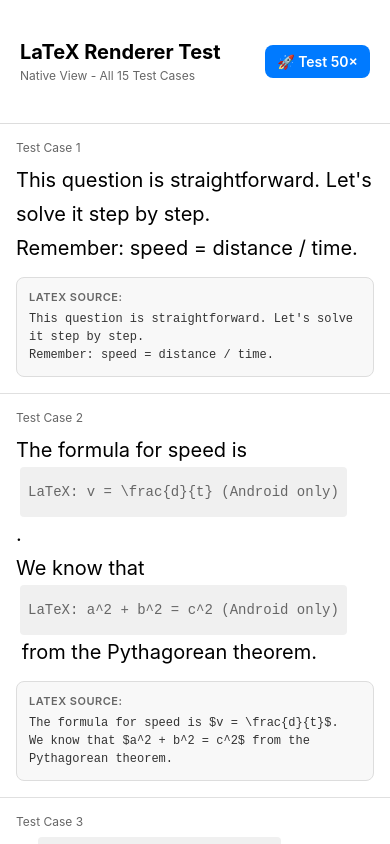
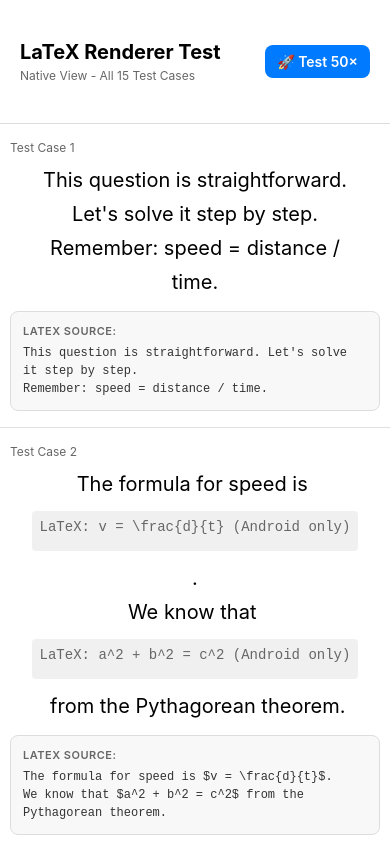
Before and after one commit to Parth10P/LatexRenderer, a React Native app: screen / in a window 390 px wide. Built offline with nearby package versions, Linux system fonts and the light colour scheme.

Commit message:
fixes errors...

```diff
--- a/App.tsx
+++ b/App.tsx
@@ -181,15 +181,16 @@ const ContentRenderer = ({
 
   return (
     <View style={styles.contentContainer}>
-      <View style={styles.wrapContainer}>
       {parts.map((part, index) => {
         if (part.type === 'latex') {
           const isDisplay = part.display;
+          // Use consistent large font size like PerformanceTestScreen
+          const fontSize = isDisplay ? 45 : 40;
           return (
             <LatexRenderer
               key={index}
               latex={part.content}
-                fontSize={isDisplay ? 30 : 24}
+              fontSize={fontSize}
               textColor={textColor}
               style={isDisplay ? styles.displayMath : styles.inlineMathItem}
               showErrorInline={true}
@@ -198,13 +199,12 @@ const ContentRenderer = ({
         } else {
           // Text part
           return (
-              <Text key={index} style={styles.textItem}>
+            <Text key={index} style={[styles.textItem, { color: textColor }]}>
               {part.content}
             </Text>
           );
         }
       })}
-      </View>
     </View>
   );
 };
@@ -349,6 +349,8 @@ const styles = StyleSheet.create({
   },
   item: {
     padding: 16,
+    paddingHorizontal: 10
+    ,
   },
   errorItem: {
     borderLeftWidth: 4,
@@ -373,40 +375,44 @@ const styles = StyleSheet.create({
   },
   contentContainer: {
     flexDirection: 'column',
+    alignItems: 'center',
+    width: '100%',
+    paddingHorizontal: 16,
   },
   text: {
     fontSize: 16,
     lineHeight: 26,
     marginVertical: 8,
+    textAlign: 'center',
   },
   displayMath: {
     alignSelf: 'center',
-    marginVertical: 24,
-    paddingVertical: 12,
+    marginVertical: 16,
+    paddingVertical: 8,
     minHeight: 60,
   },
   wrapContainer: {
-    flexDirection: 'row',
-    flexWrap: 'wrap',
+    flexDirection: 'column',
     alignItems: 'center',
+    width: '100%',
   },
   inlineMath: {
-    // Keep legacy style just in case of stale ref refs, but shouldn't be used
-    width: '100%',
+    alignSelf: 'center',
+    marginVertical: 12,
+    paddingVertical: 8,
     minHeight: 50,
   },
   inlineMathItem: {
     alignSelf: 'center',
-    marginHorizontal: 4,
-    minHeight: 50, // Force height to prevent collapse
-    minWidth: 20, // Force width to ensure visibility
-    maxWidth: '95%', // Allow internal scroll for long items
-    justifyContent: 'center',
+    marginVertical: 10,
+    minHeight: 40,
   },
   textItem: {
     fontSize: 20,
     lineHeight: 34,
     color: '#000000',
+    textAlign: 'center',
+    paddingHorizontal: 8,
   },
   codeContainer: {
     marginTop: 12,
--- a/src/components/LatexRenderer.tsx
+++ b/src/components/LatexRenderer.tsx
@@ -122,12 +122,23 @@ const LatexRenderer: React.FC<LatexRendererProps> = memo(
       );
     }
 
+    // Calculate minimum dimensions based on fontSize and content length
+    // This ensures the view has space to render before native measure completes
+    const minHeight = Math.ceil(fontSize * 2.5);
+    // Estimate width based on latex content length - be more generous to prevent clipping
+    const estimatedWidth = Math.max(fontSize * 5, cleanLatex.length * fontSize * 0.7);
+
     return (
       <NativeLatexView
         latex={cleanLatex}
         fontSize={fontSize}
         textColor={textColor}
-        style={StyleSheet.flatten([styles.container, style])}
+        style={StyleSheet.flatten([
+          styles.container,
+          style,
+          // Put our calculated dimensions LAST to override any external constraints
+          { minHeight, minWidth: Math.min(estimatedWidth, 800) },
+        ])}
         onLatexError={handleNativeError}
       />
     );
@@ -139,6 +150,8 @@ LatexRenderer.displayName = 'LatexRenderer';
 const styles = StyleSheet.create({
   container: {
     alignSelf: 'flex-start',
+    // Ensure the view can grow with its content
+    flexShrink: 0,
   },
   fallback: {
     padding: 8,
```
Also changed, not shown: 2 other files (tests, documents, lock files or other folders). Lines whose indentation alone changed are shown as unchanged.
